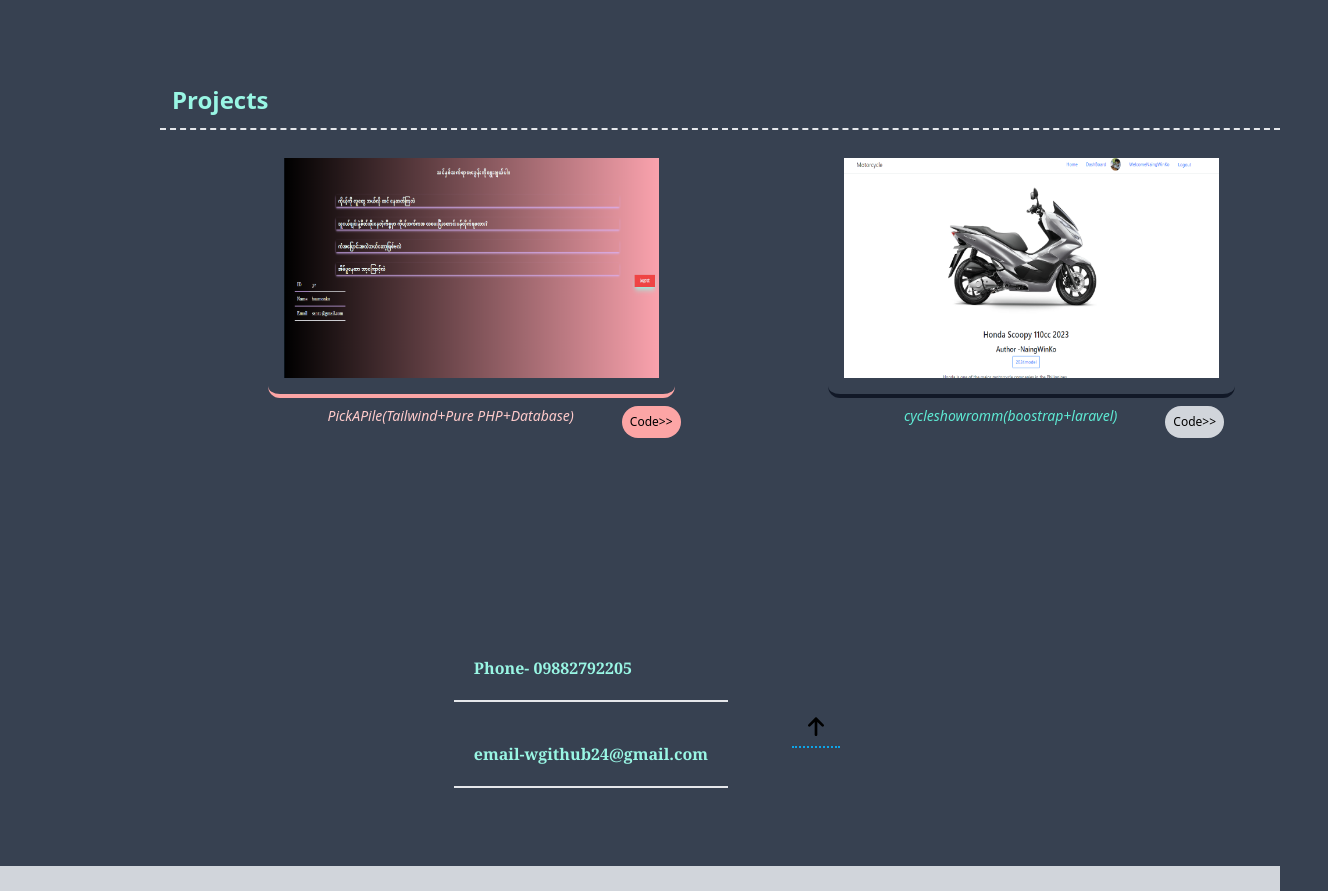
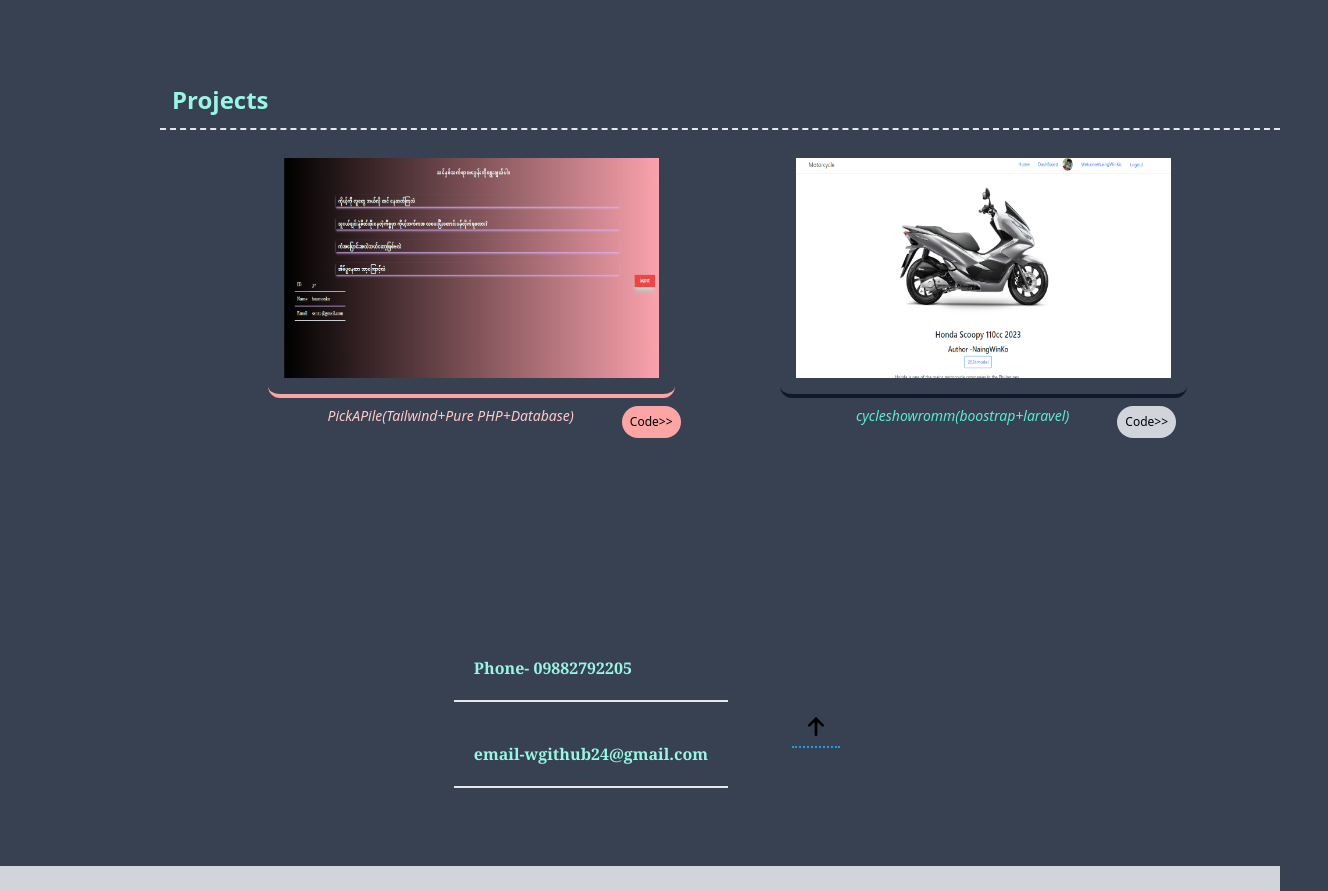
Before and after one commit to wyinemayzin24/portfolio1, a website: page index.html in a window 1280 px wide. Shown: the part 1240-2131 px from the top of the page, 1328 px wide, since content can reach past the window. Drawn offline with nearby package versions, Linux system fonts and the light colour scheme.

```diff
--- a/index.html
+++ b/index.html
@@ -164,7 +164,7 @@
       </div>
 
      </div>
-      <div class="skill p-3 w-full ml-12 ">
+      <div class="skill p-3 w-full  ">
        <img class="w-5/6 rounded-xl border-b-4 border-gray-900 p-4 h-64" src="c.png">
        <div class="flex justify-center">
          <p class="mr-12 text-sm mt-2 text-teal-300 font-medium italic ">cycleshowromm(boostrap+laravel)</p>
```
